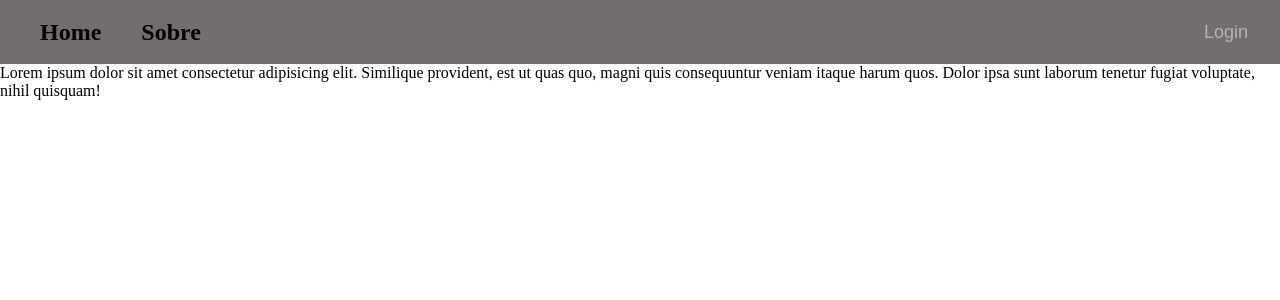
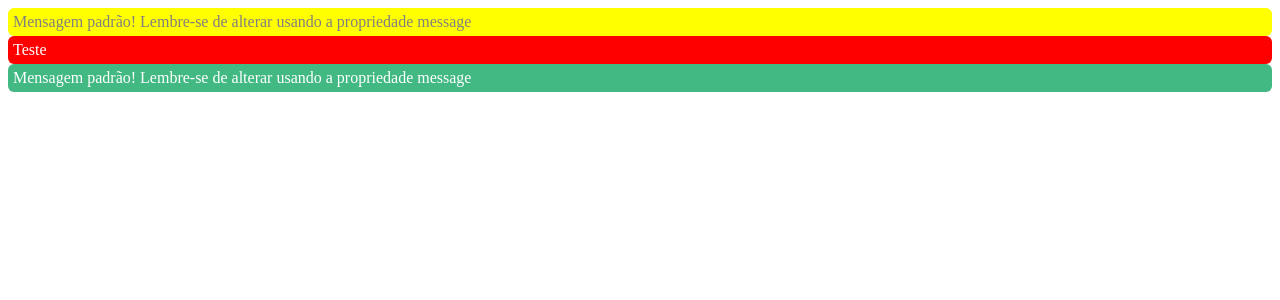
Before and after one commit to Tchez/Vuejs, a Vue app in the folder app/: page / in a window 1280 px wide. Shown: the top 300 px of the page. Built offline with nearby package versions, Linux system fonts and the light colour scheme; the HTML template or start-up script is replaced by a standard one.

Commit message:
feat: :sparkles: passando props do componente pai para o filho

```diff
--- a/app/src/App.vue
+++ b/app/src/App.vue
@@ -1,30 +1,16 @@
 <template>
-  <NavBar>
-    <ul class="list">
-      <li>
-        <h1>Home</h1>
-      </li>
-      <li>
-        <h1>Sobre</h1>
-      </li>
-    </ul>
-    <template v-slot:nomeado>
-      <button class="btn">Login</button>
-    </template>
-  </NavBar>
-
-  <BaseCard />
+  <BaseAlert />
+  <BaseAlert type="danger" message="Teste" />
+  <BaseAlert type="success" />
 </template>
 
 <script>
-import NavBar from "@/components/NavBar.vue";
-import BaseCard from "@/components/BaseCard.vue";
+import BaseAlert from "./components/BaseAlert.vue";
 export default {
   name: "App",
 
   components: {
-    NavBar,
-    BaseCard,
+    BaseAlert,
   },
 
   data() {
--- /dev/null
+++ b/app/src/components/BaseAlert.vue
@@ -0,0 +1,43 @@
+<template>
+  <div :class="alertClass">{{ message }}</div>
+</template>
+
+<script>
+export default {
+  props: {
+    type: {
+      type: String,
+      default: "",
+    },
+    message: {
+      type: String,
+      default:
+        "Mensagem padrão! Lembre-se de alterar usando a propriedade message",
+    },
+  },
+  computed: {
+    alertClass() {
+      return ["alert", this.type ? `alert-${this.type}` : ""];
+    },
+  },
+};
+</script>
+
+<style scoped>
+.alert {
+  padding: 5px;
+  border-radius: 6px;
+  color: gray;
+  background-color: yellow;
+}
+
+.alert-success {
+  background: #42b983;
+  color: #fff;
+}
+
+.alert-danger {
+  background: red;
+  color: #fff;
+}
+</style>
```
